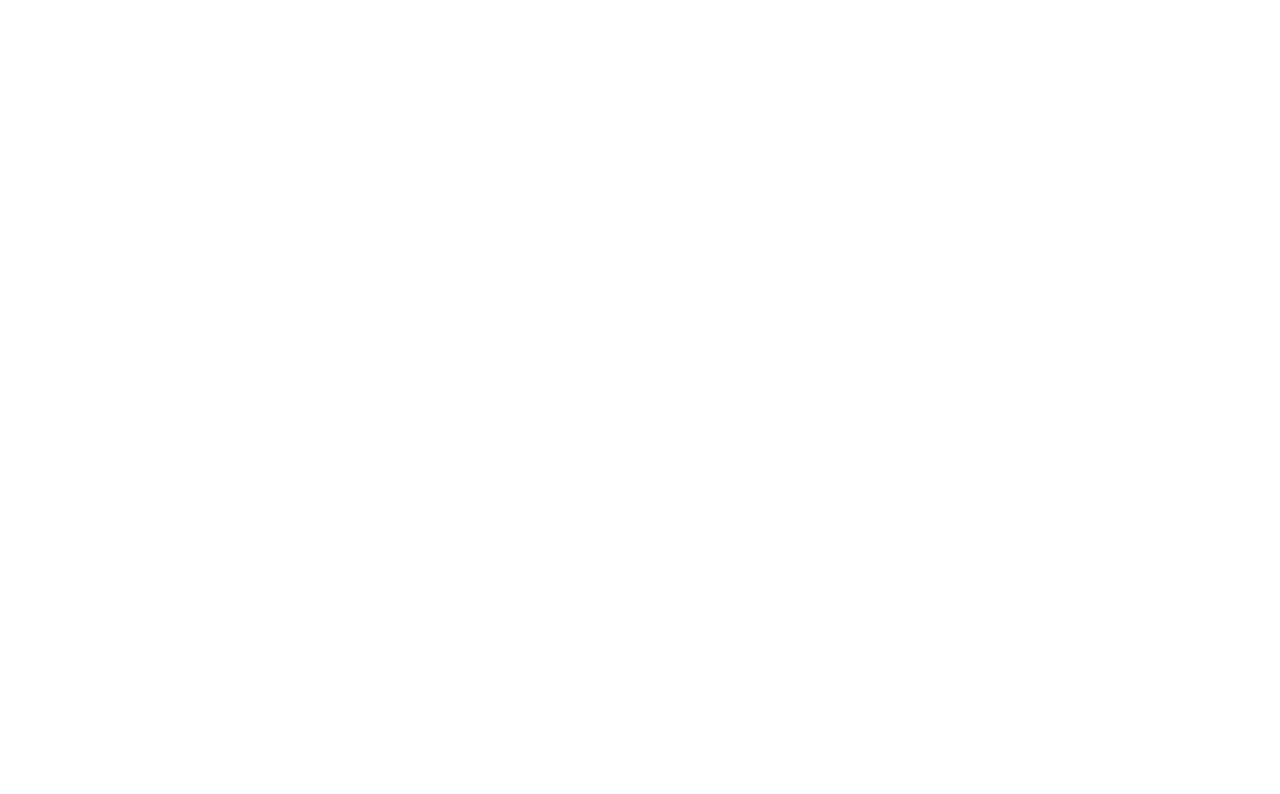
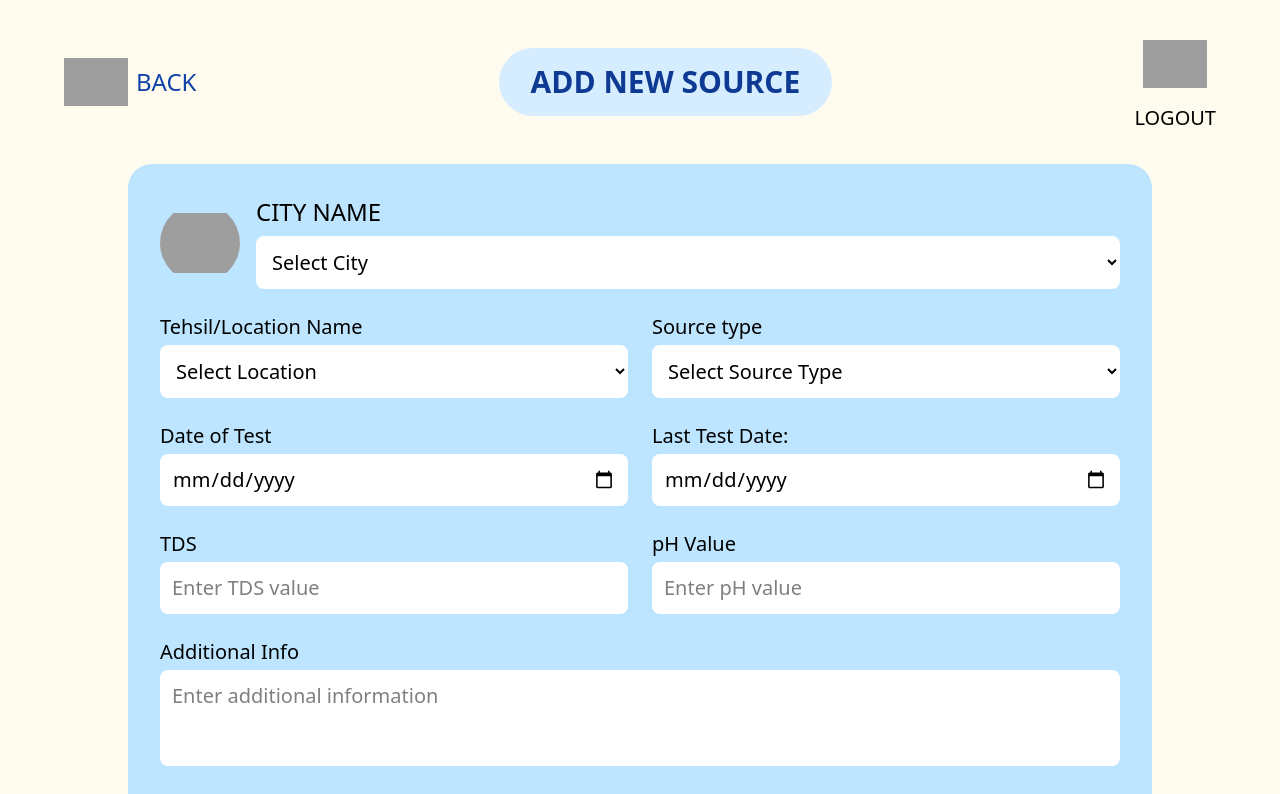
Before and after one commit to DaniyalFaraz2003/Saaf-Pani-AJK, a React (Vite) app in the folder frontend/: page /addsource in a window 1280 px wide. Before the commit this address had no page. Shown: the top 794 px of the page. Built offline with nearby package versions, Linux system fonts and the light colour scheme; grey boxes are pictures that could not be loaded.

Commit message:
add new source page complete

```diff
--- a/frontend/src/App.jsx
+++ b/frontend/src/App.jsx
@@ -3,6 +3,7 @@
 import LandingScreen from './pages/landing'
 import AdminLoginPage from './pages/adminlogin/AdminLoginPage';
 import AdminHomePage from './pages/adminhome';
+import AddSourcePage from './pages/addsource/AddSourcePage';
 
 function App() {
 
@@ -12,6 +13,7 @@
         <Route path="/" element={<LandingScreen />} />
         <Route path="/adminlogin" element={<AdminLoginPage />} />
         <Route path="/adminhome" element={<AdminHomePage />} />
+        <Route path="/addsource" element={<AddSourcePage />} />
         {/* Add more routes here as needed */}
       </Routes>
     </BrowserRouter>
--- /dev/null
+++ b/frontend/src/pages/addsource/AddSourcePage.jsx
@@ -0,0 +1,183 @@
+import React, { useState } from "react";
+import { Link } from "react-router-dom";
+
+function AddSourcePage() {
+  const [isSafeToDrink, setIsSafeToDrink] = useState(true);
+
+  const toggleSafeToDrink = () => {
+    setIsSafeToDrink(!isSafeToDrink);
+  };
+
+  return (
+    <>
+    <div className="min-h-screen bg-[rgba(255,252,239,1)] flex flex-col items-center py-8 px-4">
+      {/* Header Section */}
+      <div className="w-full max-w-6xl flex items-center justify-between mb-8">
+        {/* Back Button */}
+        <div className="flex items-center">
+          <Link to="/adminhome" className="flex items-center">
+            <img
+              src="https://cdn.builder.io/api/v1/image/assets/TEMP/88ab6d26989ee924ee4fcb10c92c56b4b0e0a3fc?placeholderIfAbsent=true"
+              alt="Back"
+              className="w-16 h-16 object-contain"
+            />
+            <span className="ml-2 text-2xl text-[rgba(17,66,167,1)]">BACK</span>
+          </Link>
+        </div>
+
+        {/* Page Title */}
+        <div className="bg-[rgba(214,237,255,1)] rounded-full px-8 py-4 text-3xl text-[rgba(14,58,147,1)] font-semibold">
+          ADD NEW SOURCE
+        </div>
+
+        {/* Logout Button */}
+        <div className="flex items-center">
+          <Link to="/adminlogin" className="flex flex-col items-center">
+            <img
+              src="https://cdn.builder.io/api/v1/image/assets/TEMP/97c749ad8132c69a40e98c1ef72e64804eaed1ed?placeholderIfAbsent=true"
+              alt="Logout"
+              className="w-16 h-16 object-contain"
+            />
+            <span className="mt-2 text-xl">LOGOUT</span>
+          </Link>
+        </div>
+      </div>
+
+      {/* Main Form Section */}
+      <div className="bg-[rgba(189,229,255,1)] rounded-3xl w-full max-w-5xl p-8 mb-8">
+        <div className="space-y-6">
+          {/* City Selection */}
+          <div className="flex items-center gap-4">
+            <img
+              src="https://cdn.builder.io/api/v1/image/assets/TEMP/313e2bdda2a521fb0ca7a897f4fe9b08146542a1?placeholderIfAbsent=true"
+              alt="City Icon"
+              className="w-20 h-20 object-contain rounded-full"
+            />
+            <div className="flex-1">
+              <div className="text-2xl text-black mb-2">CITY NAME</div>
+              <select className="w-full bg-white rounded-lg p-3 text-xl outline-none">
+                <option value="">Select City</option>
+                <option value="city1">City 1</option>
+                <option value="city2">City 2</option>
+                <option value="city3">City 3</option>
+              </select>
+            </div>
+          </div>
+
+          {/* Tehsil/Location and Source Type */}
+          <div className="grid grid-cols-1 md:grid-cols-2 gap-6">
+            {/* Tehsil/Location Name */}
+            <div>
+              <div className="text-xl text-black mb-1">Tehsil/Location Name</div>
+              <select className="w-full bg-white rounded-lg p-3 text-xl outline-none">
+                <option value="">Select Location</option>
+                <option value="location1">Location 1</option>
+                <option value="location2">Location 2</option>
+                <option value="location3">Location 3</option>
+              </select>
+            </div>
+
+            {/* Source Type */}
+            <div>
+              <div className="text-xl text-black mb-1">Source type</div>
+              <select className="w-full bg-white rounded-lg p-3 text-xl outline-none">
+                <option value="">Select Source Type</option>
+                <option value="well">Well</option>
+                <option value="river">River</option>
+                <option value="lake">Lake</option>
+                <option value="tap">Tap Water</option>
+              </select>
+            </div>
+          </div>
+
+          {/* Date of Test and Last Test Date */}
+          <div className="grid grid-cols-1 md:grid-cols-2 gap-6">
+            {/* Date of Test */}
+            <div>
+              <div className="text-xl text-black mb-1">Date of Test</div>
+              <input
+                type="date"
+                className="w-full bg-white rounded-lg p-3 text-xl outline-none"
+              />
+            </div>
+
+            {/* Last Test Date */}
+            <div>
+              <div className="text-xl text-black mb-1">Last Test Date:</div>
+              <input
+                type="date"
+                className="w-full bg-white rounded-lg p-3 text-xl outline-none"
+              />
+            </div>
+          </div>
+
+          {/* TDS and pH Value */}
+          <div className="grid grid-cols-1 md:grid-cols-2 gap-6">
+            {/* TDS */}
+            <div>
+              <div className="text-xl text-black mb-1">TDS</div>
+              <input
+                type="number"
+                placeholder="Enter TDS value"
+                className="w-full bg-white rounded-lg p-3 text-xl outline-none"
+              />
+            </div>
+
+            {/* pH Value */}
+            <div>
+              <div className="text-xl text-black mb-1">pH Value</div>
+              <input
+                type="number"
+                step="0.1"
+                min="0"
+                max="14"
+                placeholder="Enter pH value"
+                className="w-full bg-white rounded-lg p-3 text-xl outline-none"
+              />
+            </div>
+          </div>
+
+          {/* Additional Info */}
+          <div>
+            <div className="text-xl text-black mb-1">Additional Info</div>
+            <textarea
+              placeholder="Enter additional information"
+              className="w-full bg-white rounded-lg p-3 text-xl outline-none h-24 resize-none"
+            />
+          </div>
+
+          {/* Safe for drinking toggle and Submit button */}
+          <div className="flex flex-col md:flex-row items-center justify-between mt-6 gap-4">
+            {/* Safe for drinking toggle */}
+            <div className="flex items-center gap-4">
+              <div className="text-xl text-black">Safe for drinking?</div>
+              <div
+                className={`relative w-16 h-8 rounded-full cursor-pointer transition-colors duration-300 ${isSafeToDrink ? "bg-green-500" : "bg-red-500"}`}
+                onClick={toggleSafeToDrink}
+              >
+                <div
+                  className={`absolute top-1 w-6 h-6 bg-white rounded-full shadow-md transition-transform duration-300 ${
+                    isSafeToDrink ? "left-8" : "left-1"
+                  }`}
+                  style={{ transform: `translateX(${isSafeToDrink ? 'calc(100% - 1.5rem)' : '0'}` }}
+                />
+              </div>
+            </div>
+
+            {/* Submit button */}
+            <button className="bg-[rgba(17,66,167,1)] rounded-lg px-8 py-3 text-xl text-white font-semibold hover:bg-blue-700 transition-colors">
+              SUBMIT
+            </button>
+          </div>
+        </div>
+      </div>
+
+      {/* Footer */}
+
+    </div>
+    <div className="bg-[rgba(0,170,202,1)] w-full h-12 mt-auto" />
+    </>
+  );
+}
+
+export default AddSourcePage;
--- /dev/null
+++ b/frontend/src/pages/addsource/index.js
@@ -0,0 +1 @@
+export { default } from "./AddSourcePage";
--- a/frontend/src/pages/adminhome/AdminHomePage.jsx
+++ b/frontend/src/pages/adminhome/AdminHomePage.jsx
@@ -3,7 +3,8 @@
 
 const AdminHomePage = () => {
   return (
-    <div className=" bg-[rgba(255,252,239,1)] py-20 w-screen h-screen px-7 text-center leading-none">
+    <>
+      <div className=" bg-[rgba(255,252,239,1)] pt-20 w-screen h-screen px-7 text-center leading-none">
         <div className="flex mx-auto w-full flex-col items-center">
           <div className="w-full flex items-start justify-between">
 
@@ -48,6 +49,8 @@
 
         </div>
       </div>
+      <div className="bg-[rgba(0,170,202,1)] w-full h-12 mt-auto" />
+    </>
   );
 };
 
```
Lines whose indentation alone changed are shown as unchanged.
